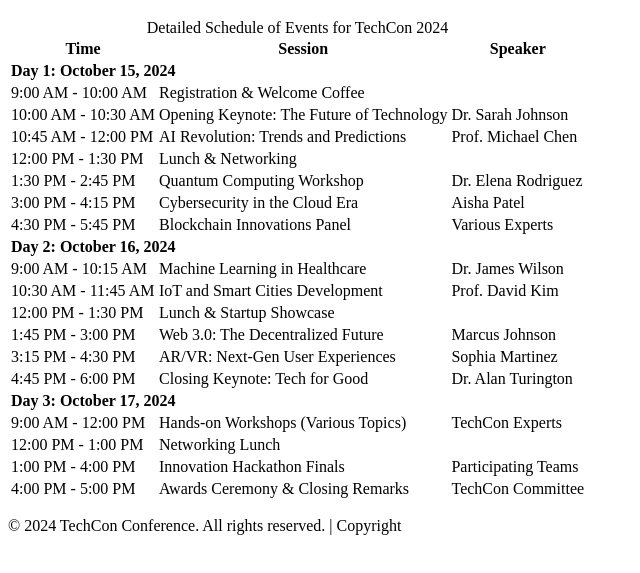
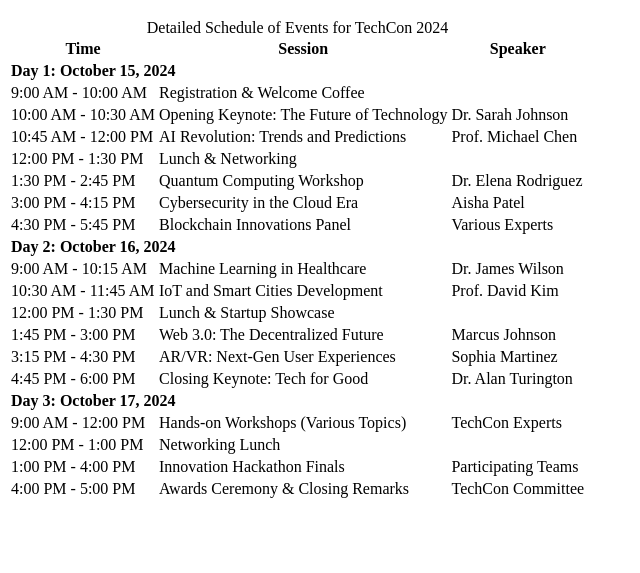
Before and after one commit to Kukozor/TechCon_HTML, a plain HTML site: page techcon_website/schedule.html in a window 1280 px wide. Shown: the part 193-766 px from the top of the page, without its empty margins (0-640 px from the left). Drawn offline with Linux system fonts and the light colour scheme.

```diff
--- a/techcon_website/schedule.html
+++ b/techcon_website/schedule.html
@@ -141,8 +141,7 @@
     </main>
 
     <!-- Footer Section -->
-    <footer>
-     <p>&copy; 2024 TechCon Conference. All rights reserved. | Copyright</p>
-  </footer>
+
+
 </body>
 </html>
```
